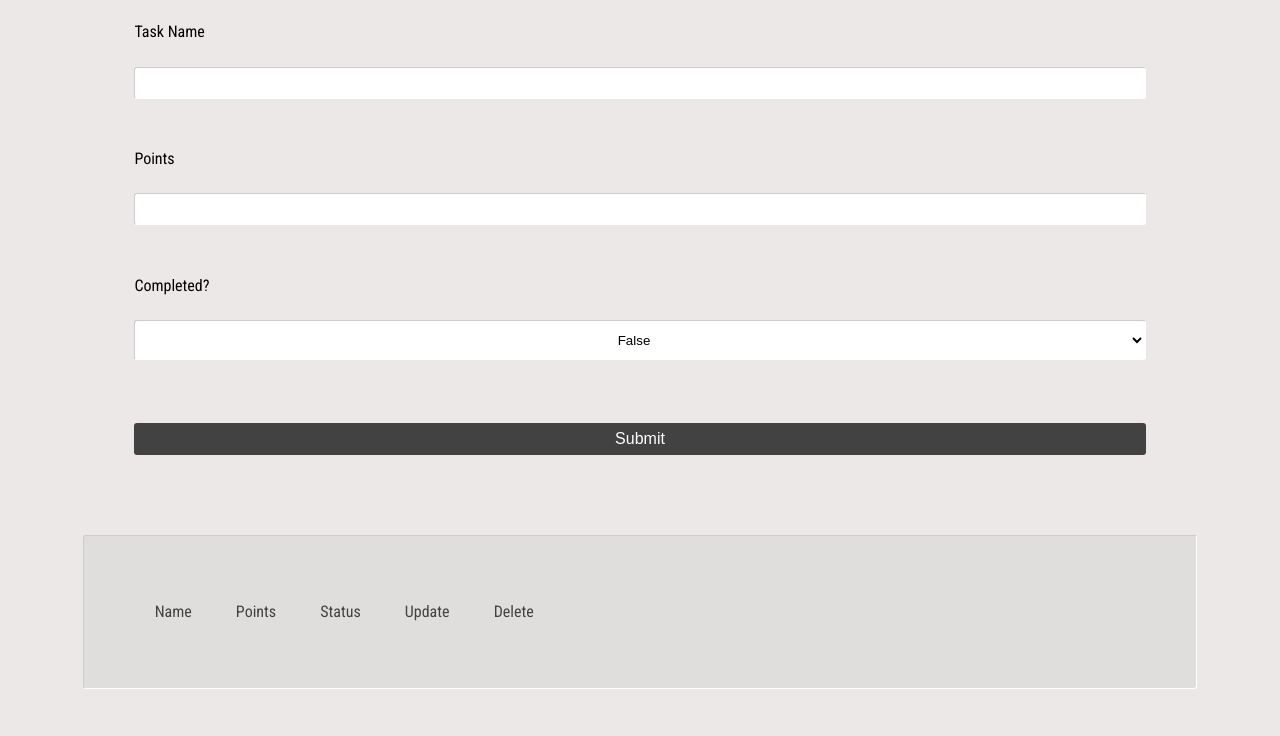
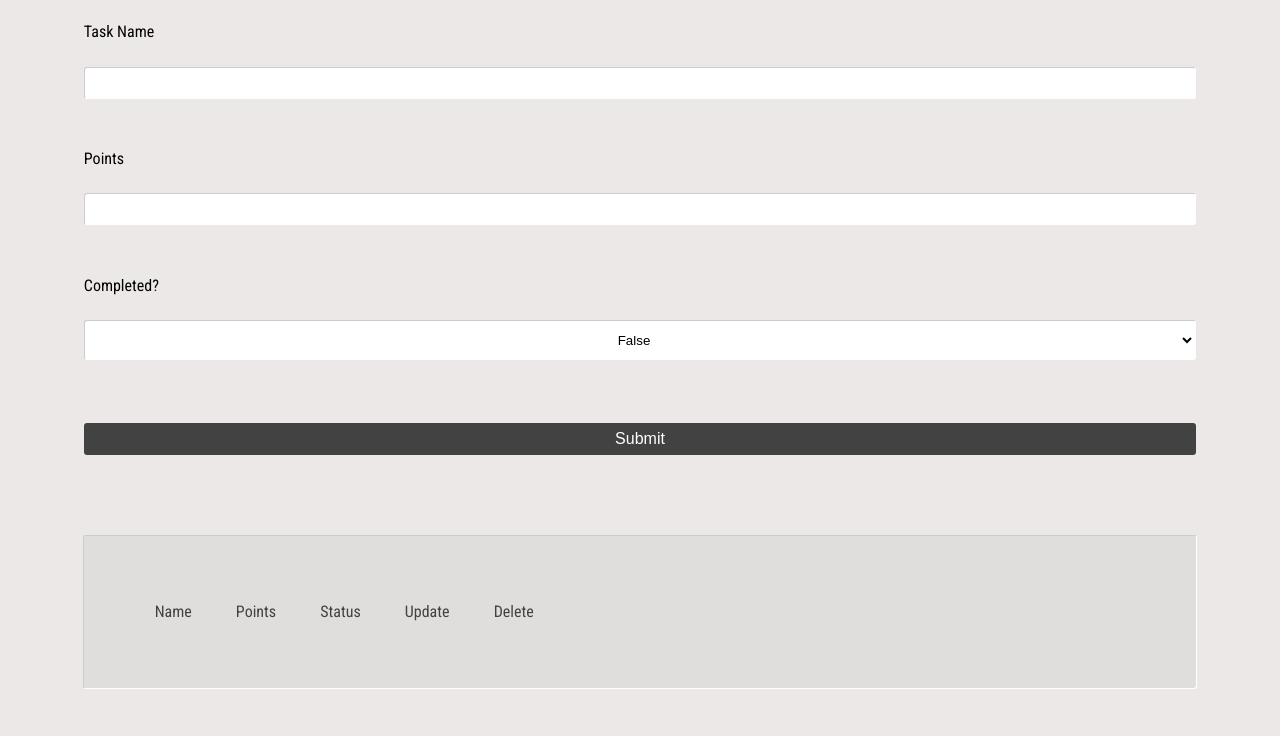
Before and after one commit to alexG53090/todo, a website: page views/index.html in a window 1280 px wide. Shown: the part 49-785 px from the top of the page. Drawn offline with nearby package versions, Linux system fonts and the light colour scheme; no server answers.

Commit message:
adjust margin

```diff
--- a/views/style/index.css
+++ b/views/style/index.css
@@ -7,10 +7,10 @@ label {
   display: block;
   margin: 2%;
   text-align: left;
-  margin-left: 10%;
+  margin-left: 6%;
 }
 input {
-  width: 80%;
+  width: 88%;
   height: 2em;
   margin: 0 auto;
   font-size: 1em;
@@ -26,7 +26,7 @@ input {
   background-color: white;
 }
 select {
-  width: 80%;
+  width: 88%;
   height: 3em;
   text-align: center;
   background: white;
```
